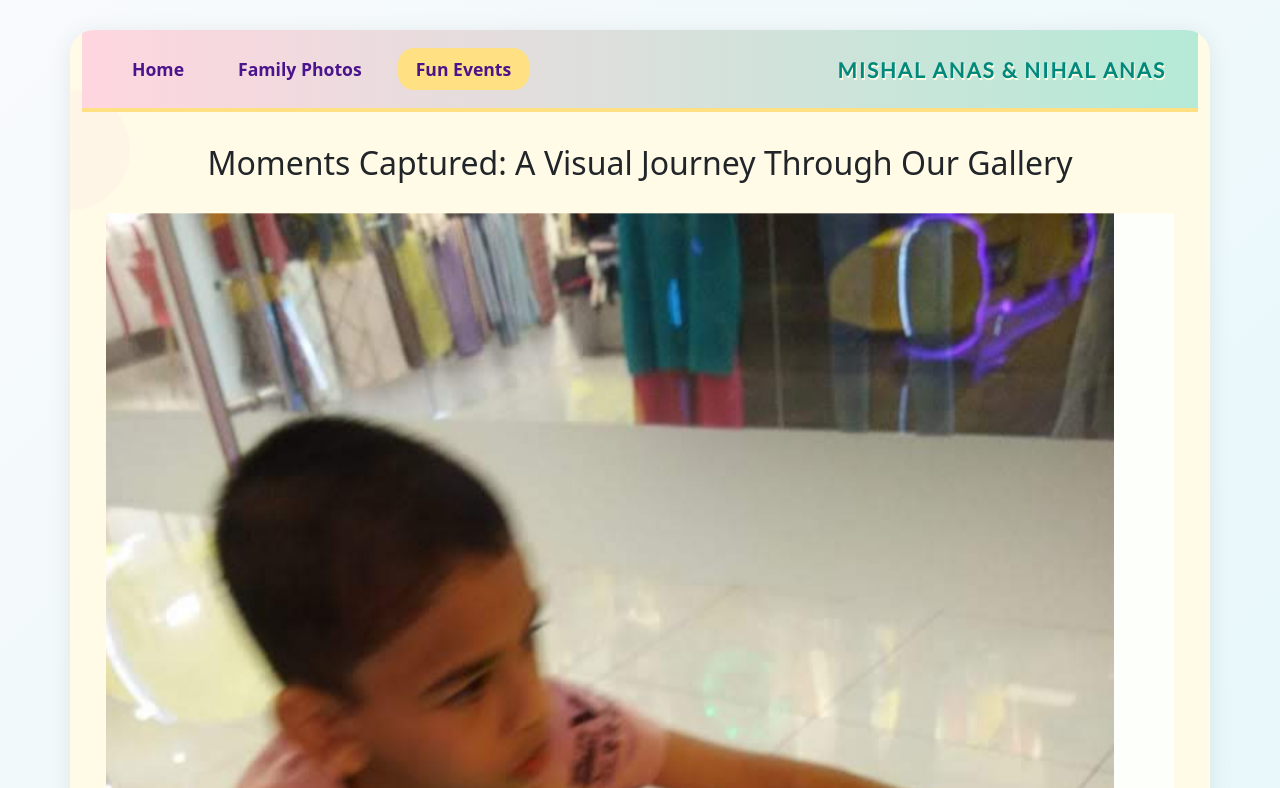
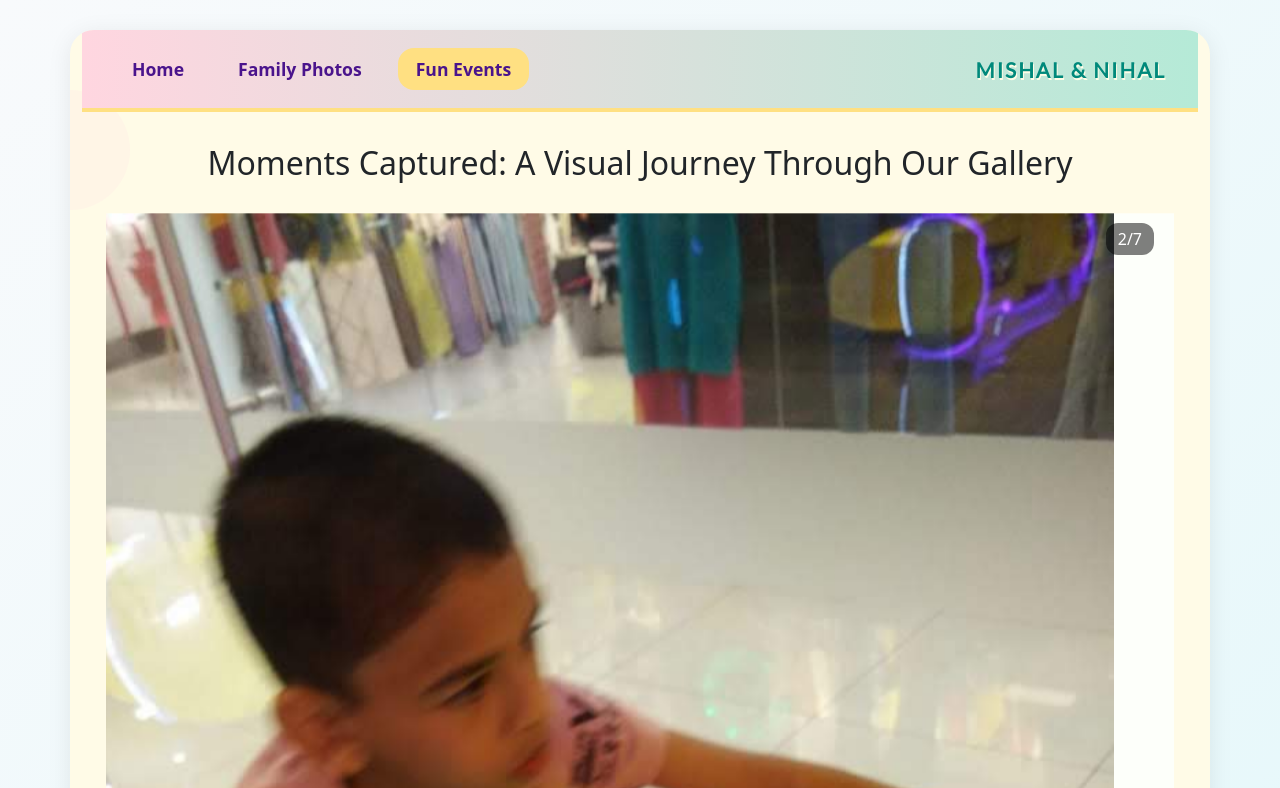
Before and after one commit to anas-k-k/mishal-nihal, a plain HTML site: page album2.html in a window 1280 px wide. Shown: the top 788 px of the page. Drawn offline with nearby package versions, Linux system fonts and the light colour scheme.

Commit message:
Add carousel counter to album pages and simplify brand name

```diff
--- a/album2.html
+++ b/album2.html
@@ -30,7 +30,7 @@
           </div>
         </div>
         <div class="right-side">
-          <div class="brand">MISHAL ANAS & NIHAL ANAS</div>
+          <div class="brand">MISHAL & NIHAL</div>
         </div>
       </div>
       <div class="content-wrapper">
@@ -99,6 +99,24 @@
               </div>
               <!-- Add more carousel-item blocks for additional images as needed -->
             </div>
+            <div
+              class="carousel-counter"
+              style="
+                position: absolute;
+                top: 10px;
+                right: 20px;
+                z-index: 10;
+                background: rgba(0, 0, 0, 0.5);
+                color: #fff;
+                padding: 4px 12px;
+                border-radius: 12px;
+                font-size: 1rem;
+              "
+            >
+              <span id="carouselCurrent">1</span>/<span id="carouselTotal"
+                >0</span
+              >
+            </div>
             <button
               class="carousel-control-prev"
               type="button"
@@ -141,12 +159,48 @@
       //     portfolioItem.childNodes[1].classList.remove("image-blur");
       //   });
       // });
+
+      // Update carousel counter
+      const carouselInner = document.querySelector(".carousel-inner");
+      const carouselItems = document.querySelectorAll(".carousel-item");
+      const carouselCurrent = document.getElementById("carouselCurrent");
+      const carouselTotal = document.getElementById("carouselTotal");
+
+      // Set total number of items
+      carouselTotal.textContent = carouselItems.length;
+
+      // Add event listener for slide event
+      document
+        .getElementById("albumsCarousel")
+        .addEventListener("slide.bs.carousel", function (event) {
+          const nextIndex = event.to + 1; // event.to is zero-based
+          carouselCurrent.textContent = nextIndex;
+        });
     </script>
 
     <!-- Bootstrap JS (needed for carousel navigation) -->
     <script src="https://cdn.jsdelivr.net/npm/bootstrap@5.3.0/dist/js/bootstrap.bundle.min.js"></script>
+    <script>
+      document.addEventListener("DOMContentLoaded", function () {
+        const carousel = document.querySelector(".carousel");
+        const items = carousel.querySelectorAll(".carousel-item");
+        const total = items.length;
+        document.getElementById("carouselTotal").textContent = total;
+
+        function updateCounter() {
+          const activeIndex = Array.from(items).findIndex((item) =>
+            item.classList.contains("active")
+          );
+          document.getElementById("carouselCurrent").textContent =
+            activeIndex + 1;
+        }
+
+        updateCounter();
+        carousel.addEventListener("slid.bs.carousel", updateCounter);
+      });
+    </script>
     <footer class="footer">
-      <p>&copy; 2025 Mishal & Nihal Anas. All rights reserved.</p>
+      <p>&copy; 2025 Mishal & Nihal. All rights reserved.</p>
     </footer>
   </body>
 </html>
```
Also changed, not shown: albums.html (+39 -2 lines).
